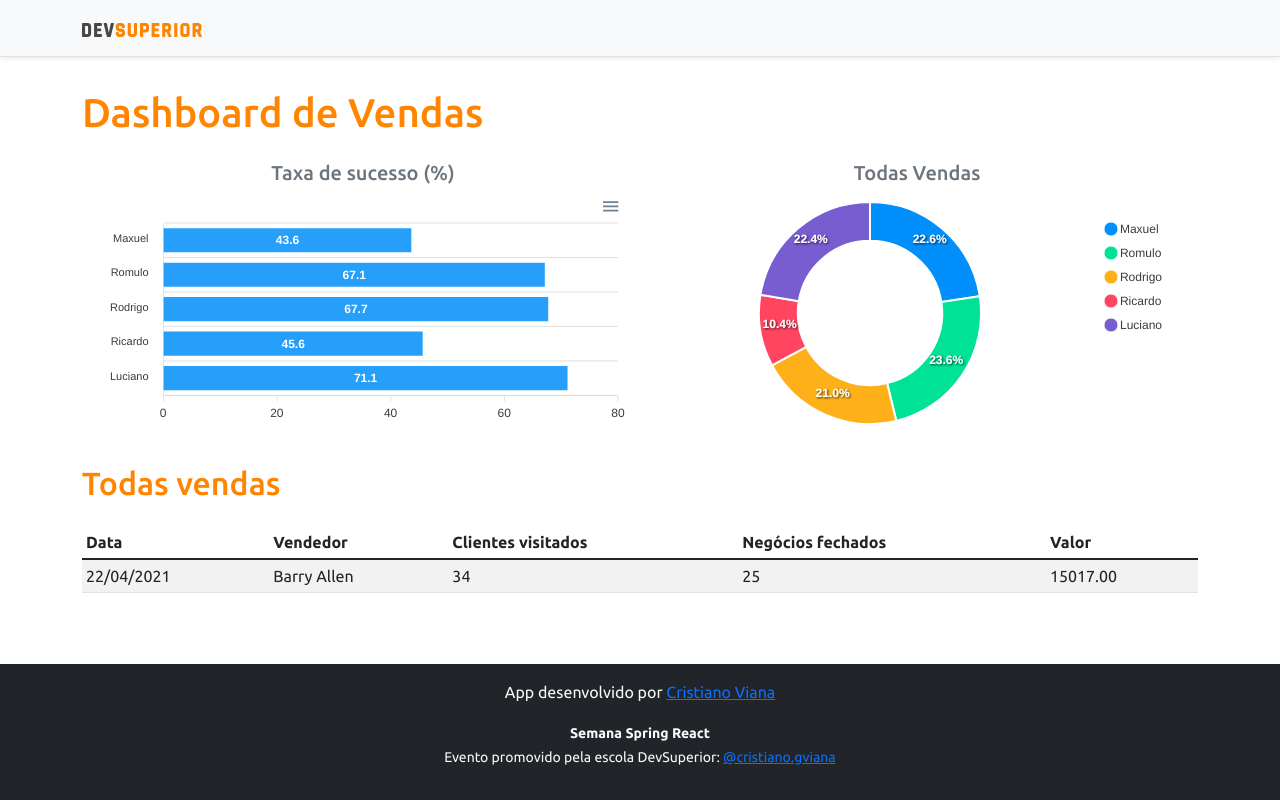
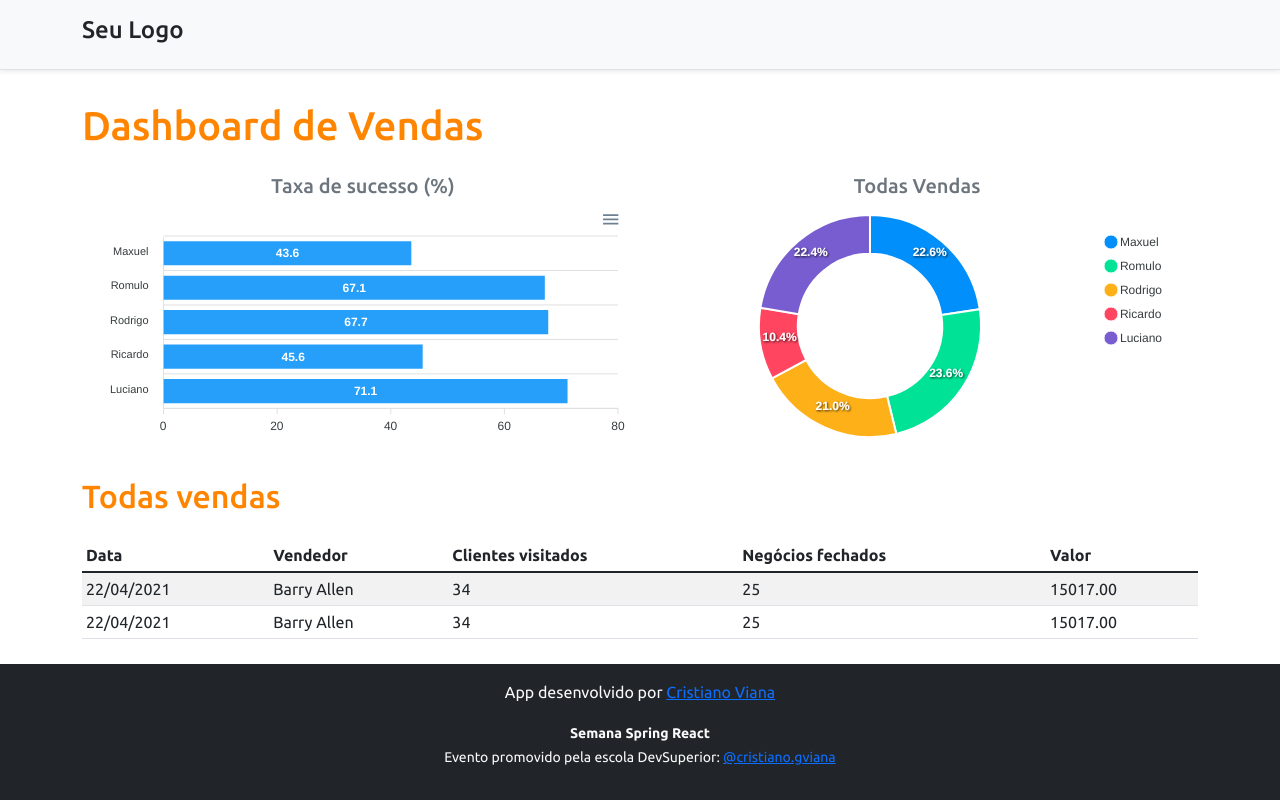
Before and after one commit to viana2015/project-sds3, a React (Create React App) app in the folder frontend/: page / in a window 1280 px wide. Built offline with nearby package versions, Linux system fonts and the light colour scheme.

Commit message:
update logo

```diff
--- a/frontend/src/components/DataTable/index.tsx
+++ b/frontend/src/components/DataTable/index.tsx
@@ -19,6 +19,13 @@
                     <td>25</td>
                     <td>15017.00</td>
                 </tr>
+                <tr>
+                    <td>22/04/2021</td>
+                    <td>Barry Allen</td>
+                    <td>34</td>
+                    <td>25</td>
+                    <td>15017.00</td>
+                </tr>
             </tbody>
         </table>
     </div>
--- a/frontend/src/components/NavBar/index.tsx
+++ b/frontend/src/components/NavBar/index.tsx
@@ -1,10 +1,11 @@
-import ImgDsDark from 'assets/img/ds-dark.svg'
+//import ImgDsDark from 'assets/img/ds-dark.svg'
+import ImgSuaLogo from 'assets/img/sua-logo.jpeg'
 const NavBar = () => {
     return (
         <div className="d-flex flex-column flex-md-row align-items-center p-3 px-md-4 mb-3 bg-light border-bottom shadow-sm">
         <div className="container">
           <nav className="my-2 my-md-0 mr-md-3">
-            <img src={ImgDsDark} alt="DevSuperior" width="120" />
+            <h4 className="text-secundary">Seu Logo</h4>
           </nav>
         </div>
       </div>
```
Also changed, not shown: frontend/src/assets/img/sua-logo.jpeg (added), frontend/src/assets/img/sua-logo.svg (added).
